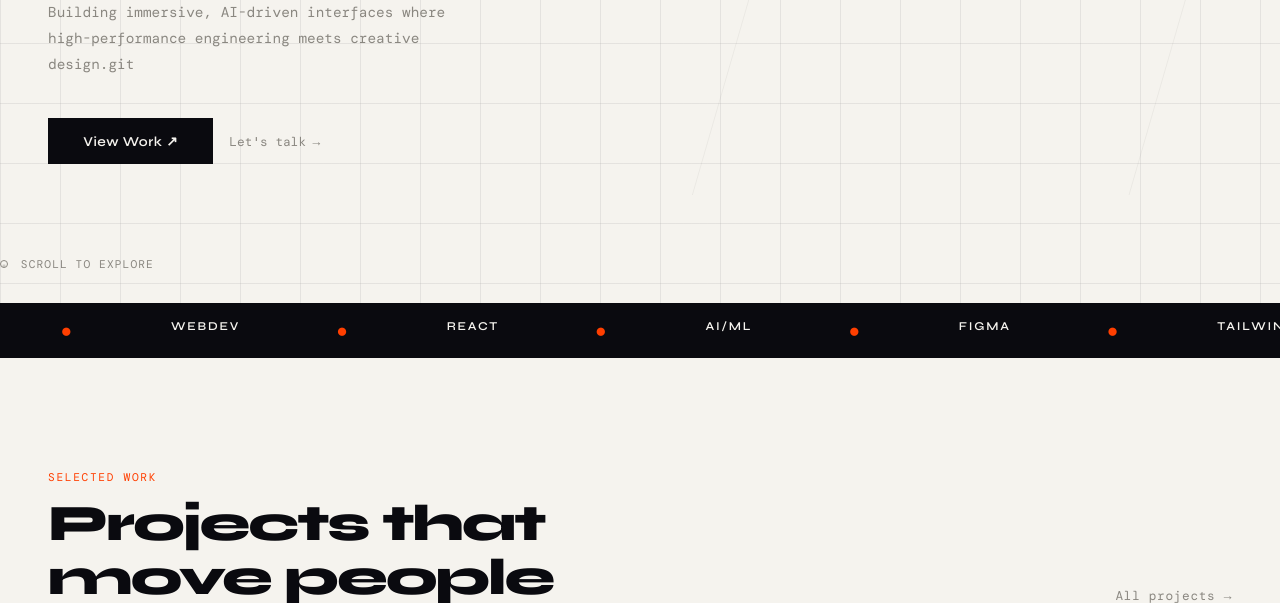
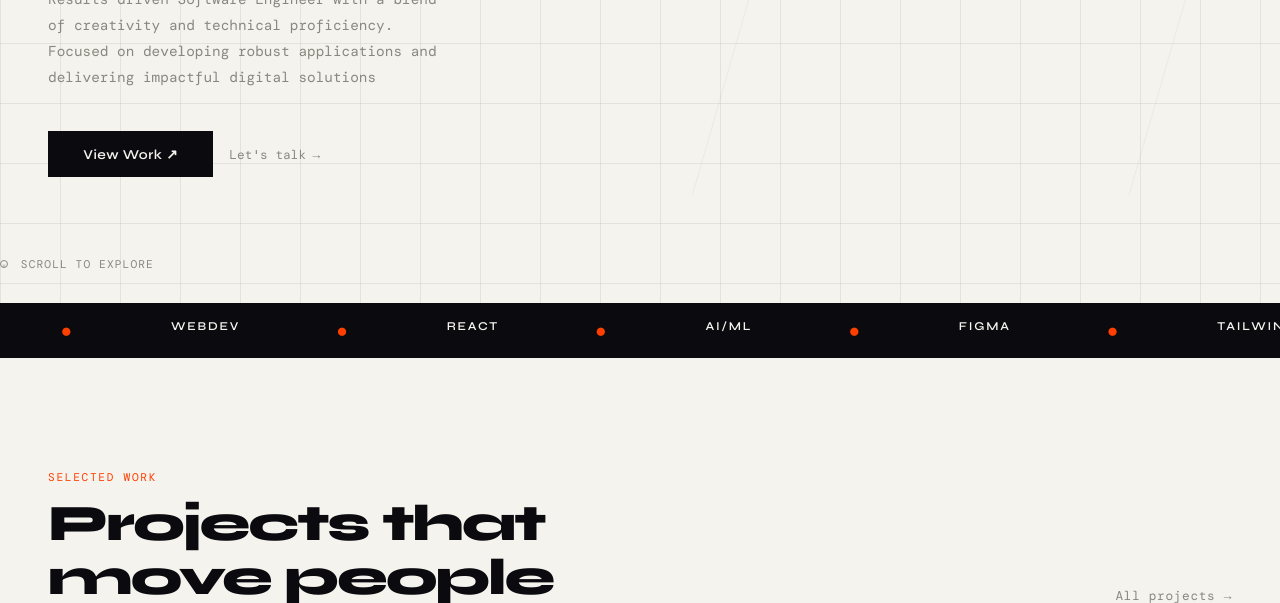
Before and after one commit to bishaldutta11/Portfolio, a plain HTML site: page index.html in a window 1280 px wide. Shown: the part 497-1100 px from the top of the page. Drawn offline with nearby package versions, Linux system fonts and the light colour scheme; a web font is replaced by a local one.

Commit message:
tagline changed

```diff
--- a/index.html
+++ b/index.html
@@ -949,7 +949,9 @@
           <span class="line">Engineer</span>
         </h1>
         <p class="hero-desc">
-          Building immersive, AI-driven interfaces where high-performance engineering meets creative design.git
+          Results-driven Software Engineer with a blend of creativity and technical proficiency.
+          Focused on developing robust applications and delivering
+          impactful digital solutions
         </p>
         <div class="hero-ctas">
           <a href="#work" class="btn-primary"><span>View Work ↗</span></a>
```
